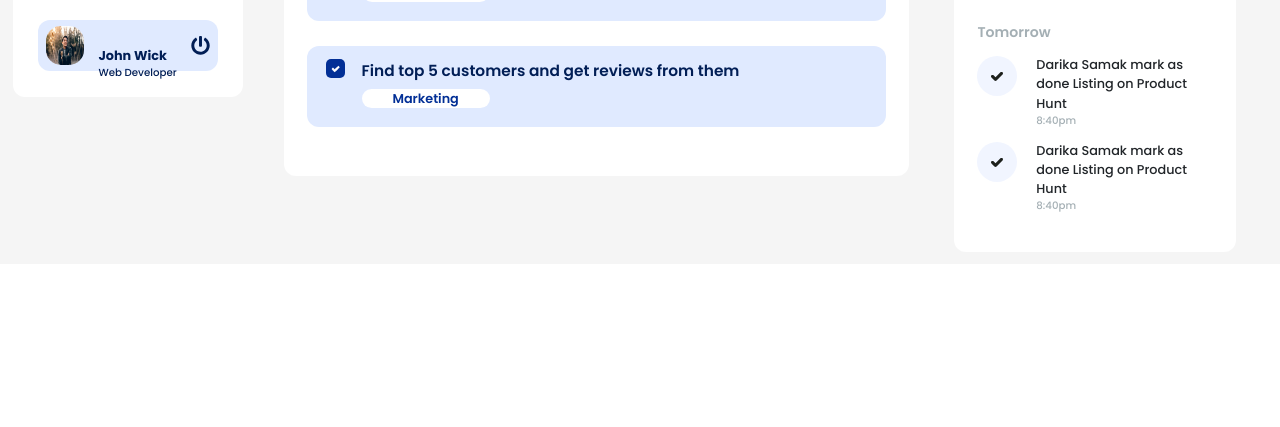
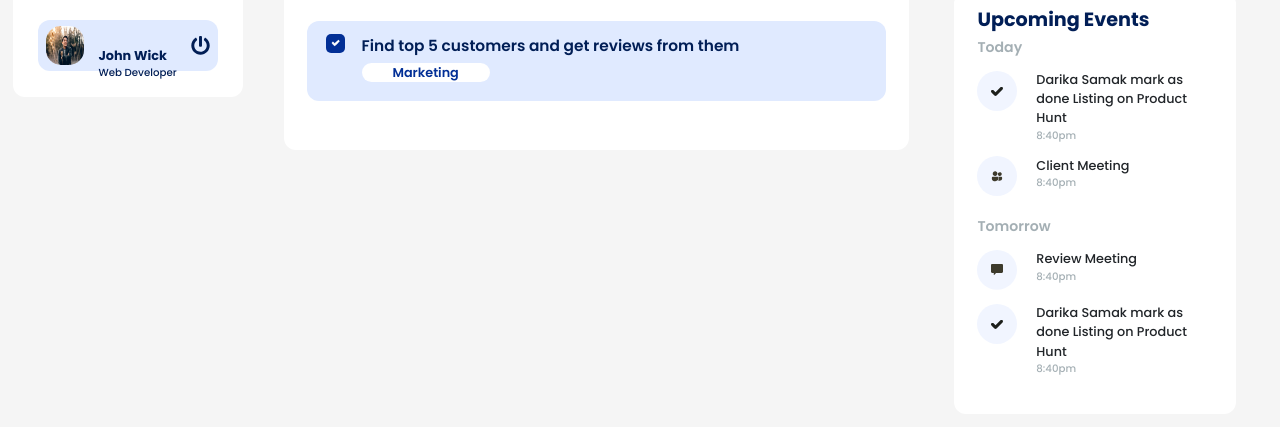
Before and after one commit to Mrudul72/Main-Project, a PHP site: page /dashboard.html in a window 1280 px wide; the page is wider, and only the part inside the window is pictured. Shown: the part 684-1111 px from the top of that part. Before the commit the page ends 896 px from the top of that part, so only its background shows below. Run offline with PHP 8.4, Linux system fonts and the light colour scheme; some libraries are stand-ins or nearby versions.

Commit message:
dashboard bug fix

```diff
--- a/dashboard.html
+++ b/dashboard.html
@@ -226,8 +226,8 @@
                 <h3 class="sub-title">Today</h3>
                 <ul class="activity-container">
                   <li class="items"><img src="./assets/icons/tick-dark-ico.svg" alt=""> <div class="card-text"><p>Darika Samak mark as done Listing on Product Hunt</p> <div class="time-stamp">8:40pm</div></div></li>
-                  <li class="items"><img src="./assets/icons/tick-dark-ico.svg" alt=""> <div class="card-text"><p>Darika Samak mark as done Listing on Product Hunt</p> <div class="time-stamp">8:40pm</div></div></li>
-                  <li class="items"><img src="./assets/icons/tick-dark-ico.svg" alt=""> <div class="card-text"><p>Darika Samak mark as done Listing on Product Hunt</p> <div class="time-stamp">8:40pm</div></div></li>
+                  <li class="items"><img src="./assets/icons/comment-ico.svg" alt=""> <div class="card-text"><p>Darika Samak mark as done Listing on Product Hunt</p> <div class="time-stamp">8:40pm</div></div></li>
+                  <li class="items"><img src="./assets/icons/upload-ico.svg" alt=""> <div class="card-text"><p>Darika Samak mark as done Listing on Product Hunt</p> <div class="time-stamp">8:40pm</div></div></li>
                 </ul>
               </div>
               <div class="dashboard-card">
@@ -235,11 +235,11 @@
                 <h3 class="sub-title">Today</h3>
                 <ul class="activity-container">
                   <li class="items"><img src="./assets/icons/tick-dark-ico.svg" alt=""> <div class="card-text"><p>Darika Samak mark as done Listing on Product Hunt</p> <div class="time-stamp">8:40pm</div></div></li>
-                  <li class="items"><img src="./assets/icons/tick-dark-ico.svg" alt=""> <div class="card-text"><p>Darika Samak mark as done Listing on Product Hunt</p> <div class="time-stamp">8:40pm</div></div></li>
+                  <li class="items"><img src="./assets/icons/client-ico.svg" alt=""> <div class="card-text"><p>Client Meeting</p> <div class="time-stamp">8:40pm</div></div></li>
                 </ul>
                 <h3 class="sub-title">Tomorrow</h3>
                 <ul class="activity-container">
-                  <li class="items"><img src="./assets/icons/tick-dark-ico.svg" alt=""> <div class="card-text"><p>Darika Samak mark as done Listing on Product Hunt</p> <div class="time-stamp">8:40pm</div></div></li>
+                  <li class="items"><img src="./assets/icons/comment-ico.svg" alt=""> <div class="card-text"><p>Review Meeting</p> <div class="time-stamp">8:40pm</div></div></li>
                   <li class="items"><img src="./assets/icons/tick-dark-ico.svg" alt=""> <div class="card-text"><p>Darika Samak mark as done Listing on Product Hunt</p> <div class="time-stamp">8:40pm</div></div></li>
                 </ul>
               </div>
--- a/stylesheets/css/style.css
+++ b/stylesheets/css/style.css
@@ -612,7 +612,7 @@
 .ring-chart-container {
   background-color: #fff;
   margin: 1vw 0;
-  height: 22vw;
+  height: 20vw;
   display: -webkit-box;
   display: -ms-flexbox;
   display: flex;
@@ -766,6 +766,8 @@
   height: 1.5vw;
   background: white;
   border-radius: 5px;
+  -webkit-transition: 0.2s ease-in-out;
+  transition: 0.2s ease-in-out;
 }
 
 .styled-checkbox:hover + label:before {
--- a/stylesheets/sass/_dashboard.scss
+++ b/stylesheets/sass/_dashboard.scss
@@ -33,7 +33,7 @@
 .ring-chart-container{
     background-color: #fff;
     margin: 1vw 0;
-    height: 22vw;
+    height: 20vw;
     display: flex;
     flex-direction: column;
     justify-content: space-evenly;
@@ -131,6 +131,7 @@
       position: relative;
       cursor: pointer;
       padding: 0;
+
     }
 
     // Box.
@@ -143,6 +144,7 @@
       height: 1.5vw;
       background: white;
       border-radius: 5px;
+      transition: 0.2s ease-in-out;
     }
 
     // Box hover
@@ -150,10 +152,7 @@
       background: $primary-color;
     }
 
-    // Box focus
-    &:focus + label:before {
 
-    }
 
     // Box checked
     &:checked + label:before {
```
Also changed, not shown: 1 other file.
